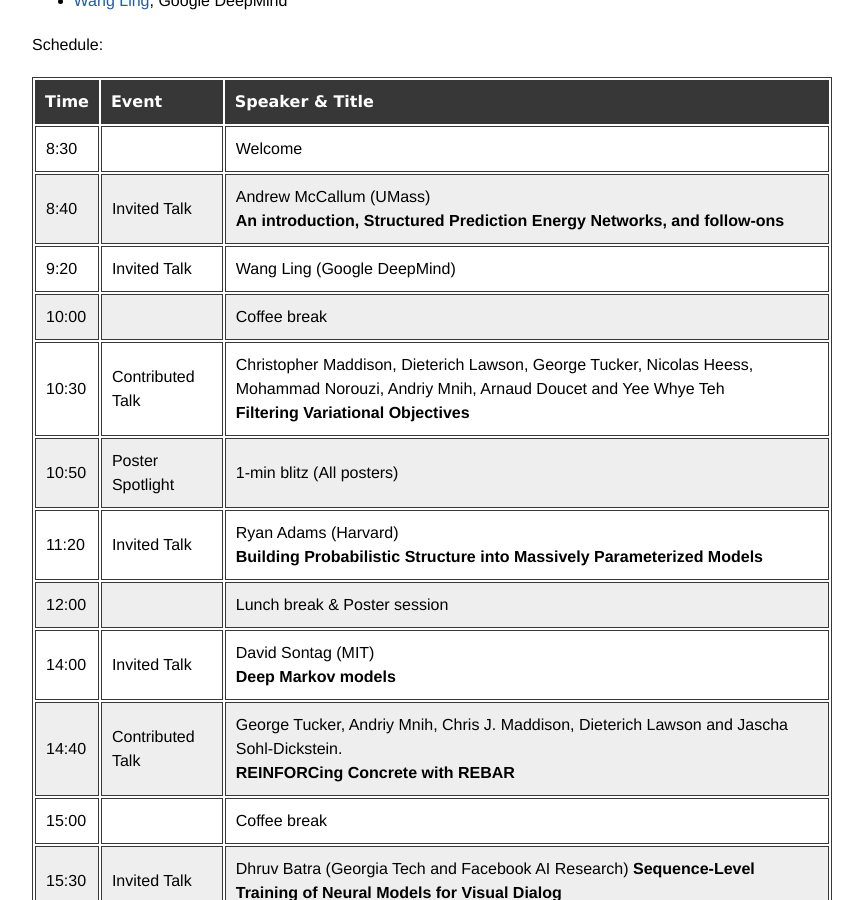
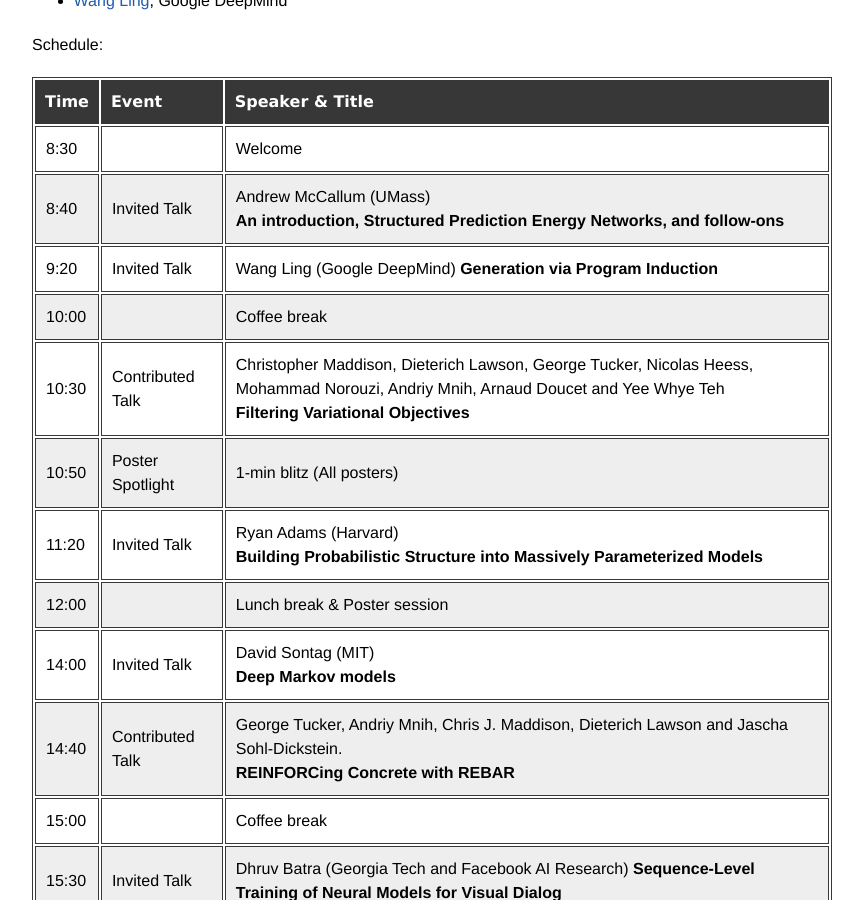
Before and after one commit to deepstruct/deepstruct.github.io, a Jekyll site: the page built from ICML17/3_schedule.md, in a window 1280 px wide and 900 px high, scrolled down 415 px. Shown: the whole window, without its empty margins (208-1071 px from the left). Built offline with Jekyll 4.4.1, drawn with Linux system fonts in a browser that asks for light colours.

Commit message:
Update 3_schedule.md

```diff
--- a/ICML17/3_schedule.md
+++ b/ICML17/3_schedule.md
@@ -19,7 +19,7 @@
 | ------------- | ------------- | -------------  |
 |  8:30 |   | Welcome
 |  8:40 | Invited Talk  | Andrew McCallum (UMass)<br> **An introduction, Structured Prediction Energy Networks, and follow-ons** |
-|  9:20  |  Invited Talk  |  Wang Ling (Google DeepMind)  |
+|  9:20  |  Invited Talk  |  Wang Ling (Google DeepMind) **Generation via Program Induction** |
 |  10:00 |    | Coffee break
 |  10:30  |  Contributed Talk   | Christopher Maddison, Dieterich Lawson, George Tucker, Nicolas Heess, Mohammad Norouzi, Andriy Mnih, Arnaud Doucet and Yee Whye Teh <br> **Filtering Variational Objectives** |
 |  10:50  |  Poster Spotlight   |   1-min blitz (All posters)
```
